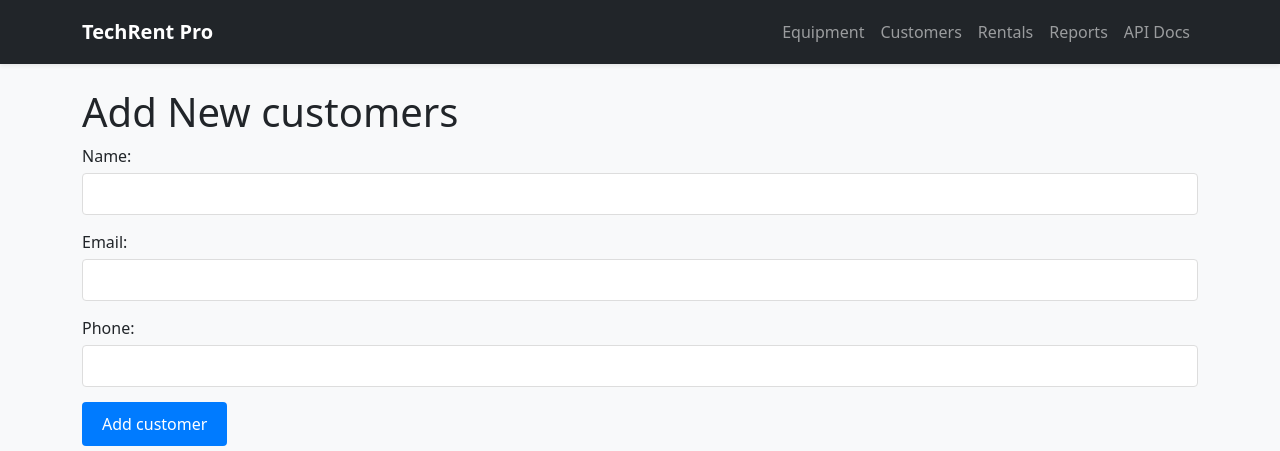
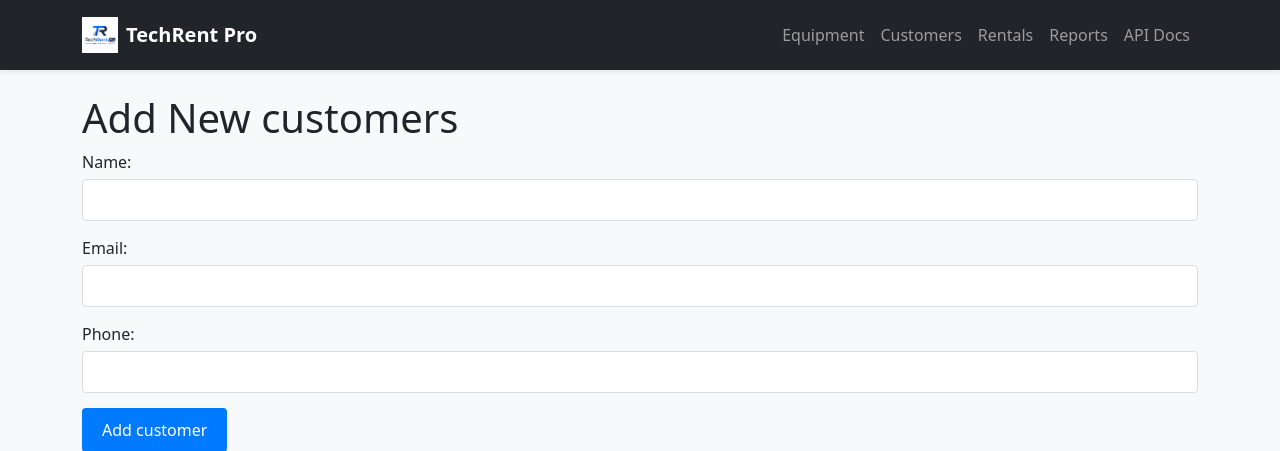
Before and after one commit to Yusuf94Ramlawi/Web-Development-with-Python, a Flask app: page /customers/add in a window 1280 px wide. Shown: the top 451 px of the page. Run offline with Flask 3, Linux system fonts and the light colour scheme.

Commit message:
add logo

```diff
--- a/techrent-pro/templates/base.html
+++ b/techrent-pro/templates/base.html
@@ -20,7 +20,10 @@
     <!-- Navigation -->
     <nav class="navbar navbar-expand-lg navbar-dark bg-dark shadow-sm">
       <div class="container py-1">
-        <a class="navbar-brand fw-semibold" href="/">TechRent Pro</a>
+        <a class="navbar-brand fw-semibold d-flex align-items-center gap-2" href="/">
+          <img src="{{ url_for('static', filename='img/logo.png') }}" alt="Logo" height="36" class="d-inline-block align-text-top" style="max-width:40px;">
+          TechRent Pro
+        </a>
         <button
           class="navbar-toggler"
           type="button"
```
Also changed, not shown: techrent-pro/static/img/logo.png (added).
